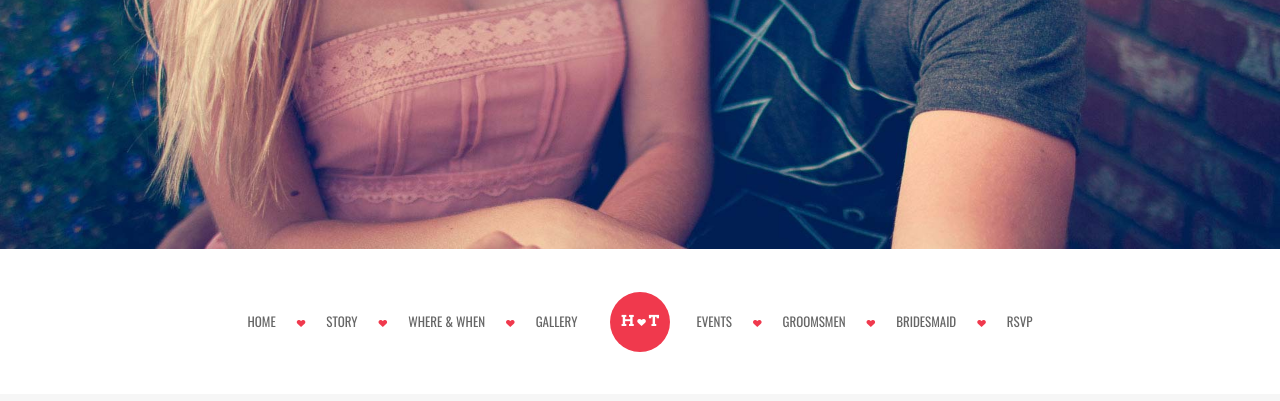
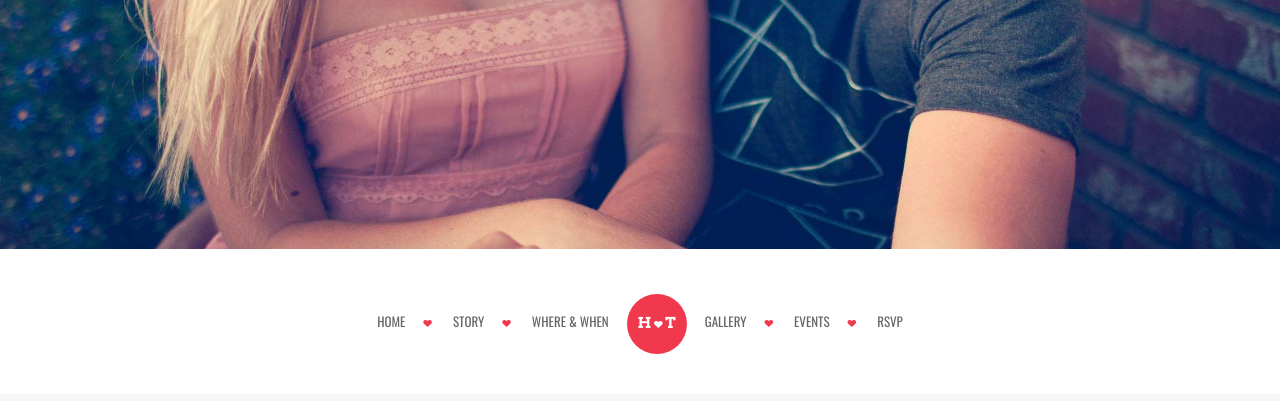
Before and after one commit to dinhhuy258/wedding, a plain HTML site: page index.html in a window 1280 px wide. Shown: the part 551-952 px from the top of the page. Drawn offline with nearby package versions, Linux system fonts and the light colour scheme; some packages are replaced by stand-ins of ours.

Commit message:
Navigation

```diff
--- a/css/style.css
+++ b/css/style.css
@@ -429,7 +429,6 @@ img.with-border{
 /* 02.2.1 Nav Center 							 */
 /* ----------------------------------------------*/
 #nav-bar.nav-center .logo-wrapper{
-	position:absolute;
    margin:auto;
    top:0;
    bottom:0;
@@ -437,8 +436,20 @@ img.with-border{
    right:0;
 }
 
+#nav-bar.nav-center .logo-wrapper a{
+   position: absolute;
+   width: 100%;
+   height: 100%;
+   padding: 0;
+   top: 0;
+   left: 0;
+   display: block;
+}
+
 #nav-bar.nav-center #nav-menu{
    text-align:center;
+   display: flex;
+   justify-content: center;
 }
 
 /* 02.2.2 Nav Left 								 */
--- a/index.html
+++ b/index.html
@@ -157,25 +157,6 @@
           class="bottom-bar outside fluid-width block-color nav-center sticky-nav animation fadeIn"
         >
           <div id="nav-wrapper">
-            <!-- LOGO -->
-            <div class="logo-wrapper">
-              <!-- CSS LOGO -->
-              <a href="index.html">
-                <div class="css-logo rounded">
-                  <div class="css-logo-text">
-                    <strong>H</strong><i class="de-icon-heart-1"></i
-                    ><strong>T</strong>
-                  </div>
-                </div>
-              </a>
-
-              <!-- IMG LOGO
-                    		<div class="img-logo">
-                    			<img src="images/slide1.jpg">
-                    		</div>-->
-            </div>
-            <!-- END of LOGO -->
-
             <div id="mobile-nav">
               <i class="de-icon-menu"></i>
             </div>
@@ -190,17 +171,26 @@
               <li>
                 <a href="#where-when">WHERE &amp; WHEN</a>
               </li>
-              <li>
+              <li class="first-child">
+                <!-- LOGO -->
+                <div class="logo-wrapper">
+                  <!-- CSS LOGO -->
+                  <a href="index.html">
+                    <div class="css-logo rounded">
+                      <div class="css-logo-text">
+                        <strong>H</strong><i class="de-icon-heart-1"></i
+                      ><strong>T</strong>
+                      </div>
+                    </div>
+                  </a>
+                </div>
+                <!-- END of LOGO -->
+              </li>
+              <li class="first-child">
                 <a href="#gallery-section">GALLERY</a>
               </li>
-              <li class="first-child split-margin">
+              <li >
                 <a href="#more-events">EVENTS</a>
-              </li>
-              <li>
-                <a href="#groomsmen-section">GROOMSMEN</a>
-              </li>
-              <li>
-                <a href="#bridesmaid-section">BRIDESMAID</a>
               </li>
               <li>
                 <a href="#rsvp-section">RSVP</a>
@@ -211,7 +201,7 @@
           </div>
         </nav>
       </header>
-      <!-- END of NAVIGATION -->
+      <!-- END of NAVIGATION --
     </section>
     <!-- ENF of MAIN SLIDER -->
 
```
Lines whose indentation alone changed are shown as unchanged.
